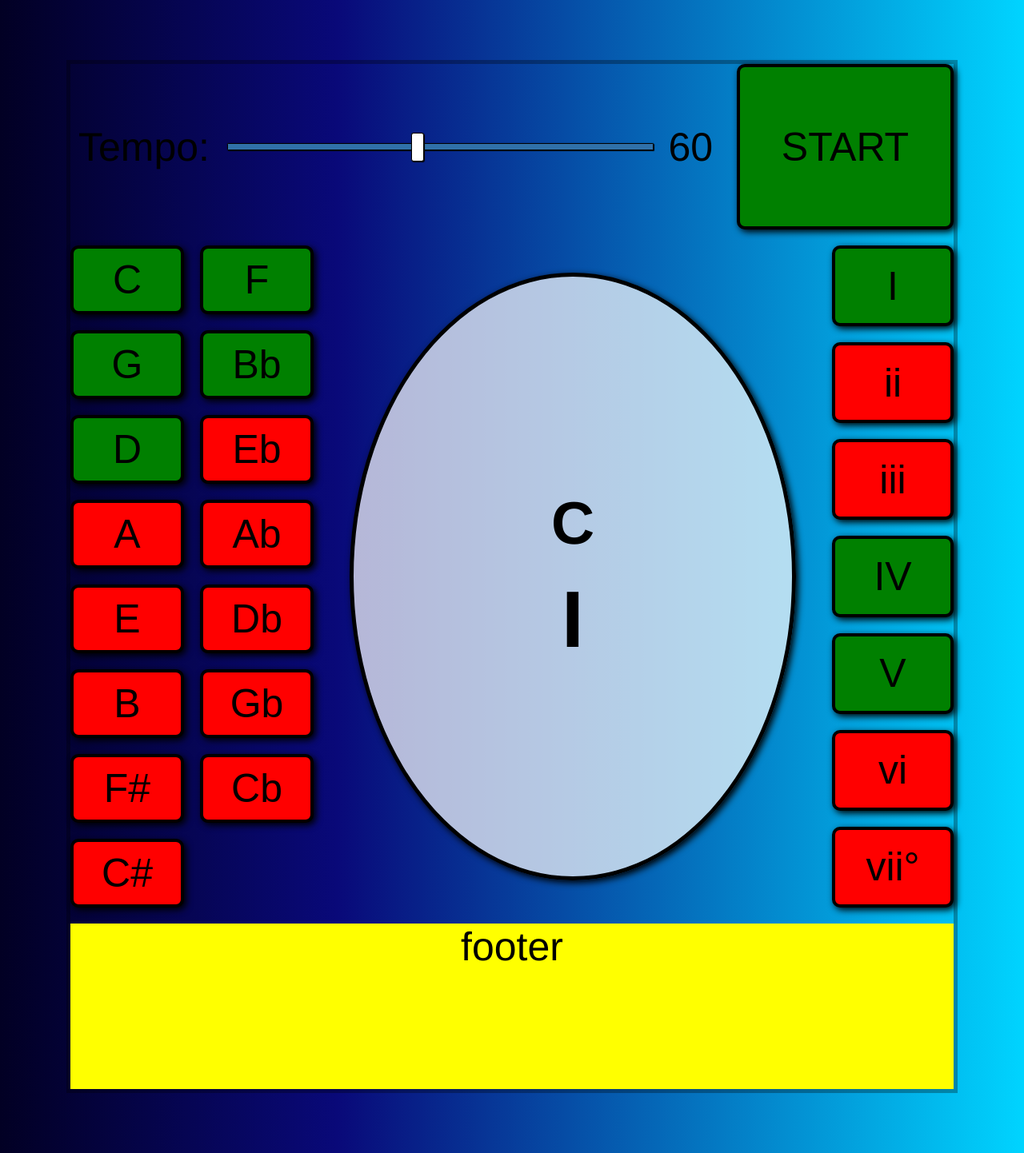
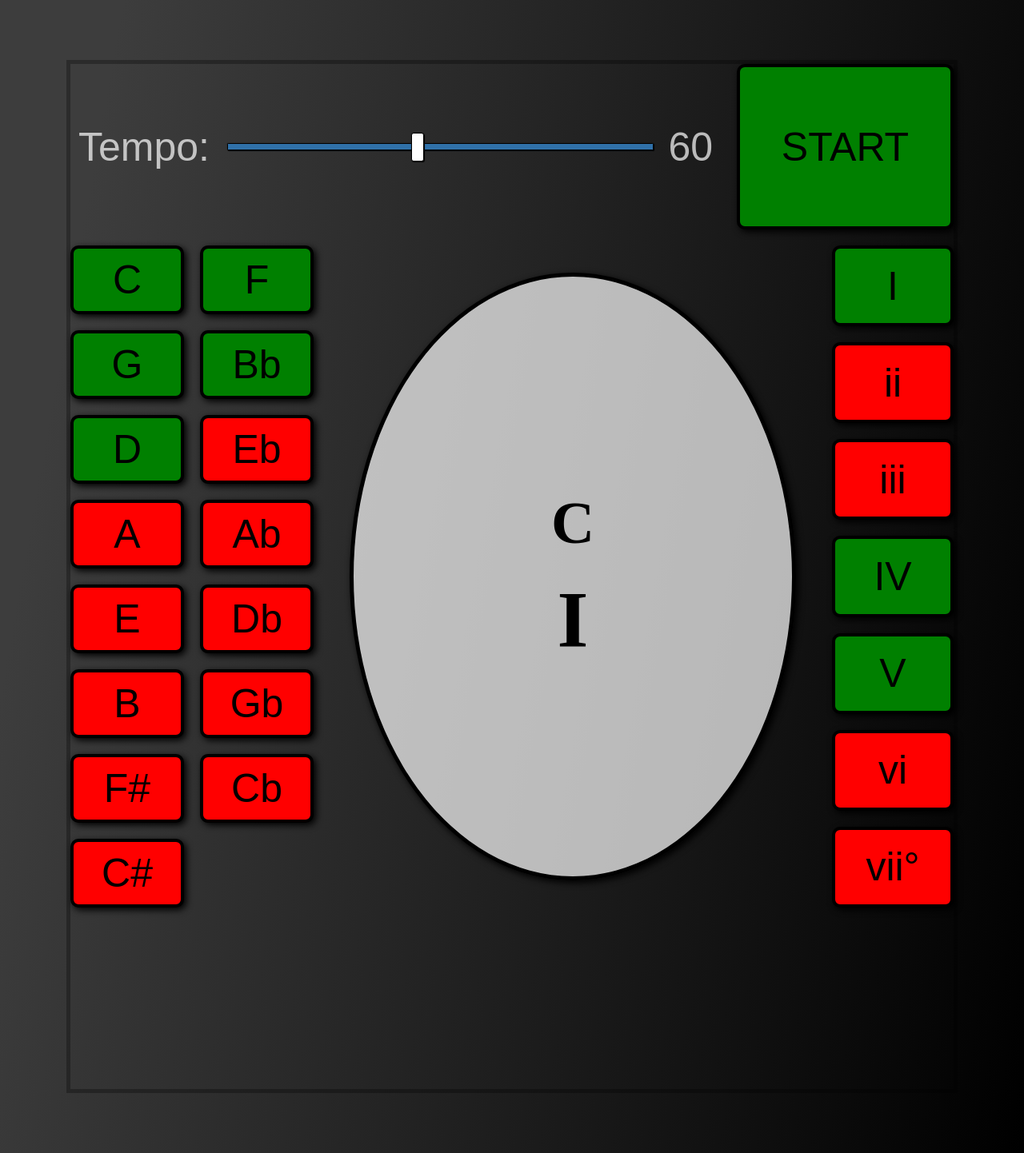
Before and after one commit to JHughesSUTA/scale-degree-practice-tool, a PHP site: page / in a window 1280 px wide. Shown: the whole page at 80% size. Run offline with PHP 8.4, Linux system fonts and the light colour scheme.

Commit message:
start making page dynamic

```diff
--- a/index.html
+++ b/index.html
@@ -95,7 +95,7 @@
       </div>
     </div>
 
-    <div class="item footer">footer</div>
+    <div class="footer"></div>
 
     <!-- <div class="display">
       <h1 class="display_degree">Ab</h1>
--- a/style.css
+++ b/style.css
@@ -1,7 +1,15 @@
+/*:root {
+  --yellow: #ffc600;
+  --black: #272727;
+  --red: #E76F51;
+  --green: #2A9D8F;
+}*/
+
+
 html {
-      background: rgb(2,0,36);
-      background: linear-gradient(90deg, rgba(2,0,36,1) 0%, rgba(9,9,121,1) 33%, rgba(0,212,255,1) 100%);
-      font-family:'helvetica neue';
+      background: rgb(61,61,61);
+      background: linear-gradient(100deg, rgba(61,61,61,1) 10%, rgba(0,0,0,1) 100%);
+      font-family: Arial, Helvetica, sans-serif;
       text-align: center;
       font-size: 50px;
       box-sizing: border-box;
@@ -32,16 +40,27 @@ html {
   display: grid;
   grid-gap: 20px;
   grid-template-columns: 3fr 1fr;
+  grid-template-areas:
+    "tempo start";
 }
 
 .content {
   display: grid;
   grid-gap: 20px;
   grid-template-columns: 2fr 4fr 1fr;
+  grid-template-areas:
+    "keys widget degrees";
+}
+
+.footer {
+  display: grid;
+  /*grid-area: footer;*/
 }
 
 .keys {
+  /*grid-area: keys;*/
   display: grid;
+  grid-area: keys;
   grid-gap: 20px;
   grid-template-columns: 1fr 1fr;
   grid-template-rows: repeat(8, 1fr);
@@ -49,12 +68,15 @@ html {
 
 .chords {
   display: grid;
+  grid-area: degrees;
   grid-gap: 20px;
   grid-template-columns: 1fr;
   grid-template-rows: repeat(7, 1fr)
 }
 
 .widget {
+  /*grid-area: widget;*/
+  font-family: "Times New Roman", Times, serif;
   display: grid;
   background-color: rgb(255,255,255,0.7);
   height: 750px;
@@ -65,6 +87,7 @@ html {
   align-self: center;
   align-content: center;
   box-shadow: 3px 3px 8px;
+  grid-area: widget;
 }
 
 .widget h2 {
@@ -72,15 +95,18 @@ html {
 }
 
 .widget h1 {
+  deisplay: grid;
   margin: 10px;
 }
 
 .tempo {
+  grid-area: tempo;
   display: grid;
   grid-gap: 20px;
   padding: 10px;
   grid-template-columns: auto 1fr auto;
   align-items: center;
+  color: rgb(255,255,255,0.7);
 }
 
 
@@ -103,6 +129,49 @@ input[type=range]::-ms-track {
   background: transparent;
   border-color: transparent;
   color: transparent;
+}
+
+.option-btn {
+  background-color: green;
+  border: 4px solid black;
+  color: black;
+  /*background: rgba(0, 0, 0, 0.7);*/
+  padding: 5px;
+  width: 100%;
+  height: 100%;
+  font-size: 1em;
+  padding: 10px;
+  border-radius: 10px;
+  cursor: pointer;
+  box-shadow: 3px 3px 8px;
+}
+
+.start {
+  display: grid;
+  grid-area: start;
+}
+
+.start-btn {
+  background-color: green;
+  border: 4px solid black;
+  color: black;
+  /*background: rgba(0, 0, 0, 0.7);*/
+  padding: 5px;
+  width: 100%;
+  height: 100%;
+  font-size: 1em;
+  padding: 10px;
+  border-radius: 10px;
+  cursor: pointer;
+  box-shadow: 3px 3px 8px;
+}
+
+.display-text {
+  margin: 10px;
+}
+
+.btn-off {
+  background-color: red;
 }
 
 /*STYLING FOR SLIDER TRACK*/
```
Also changed, not shown: other parts of style.css (+20 -40 lines).
